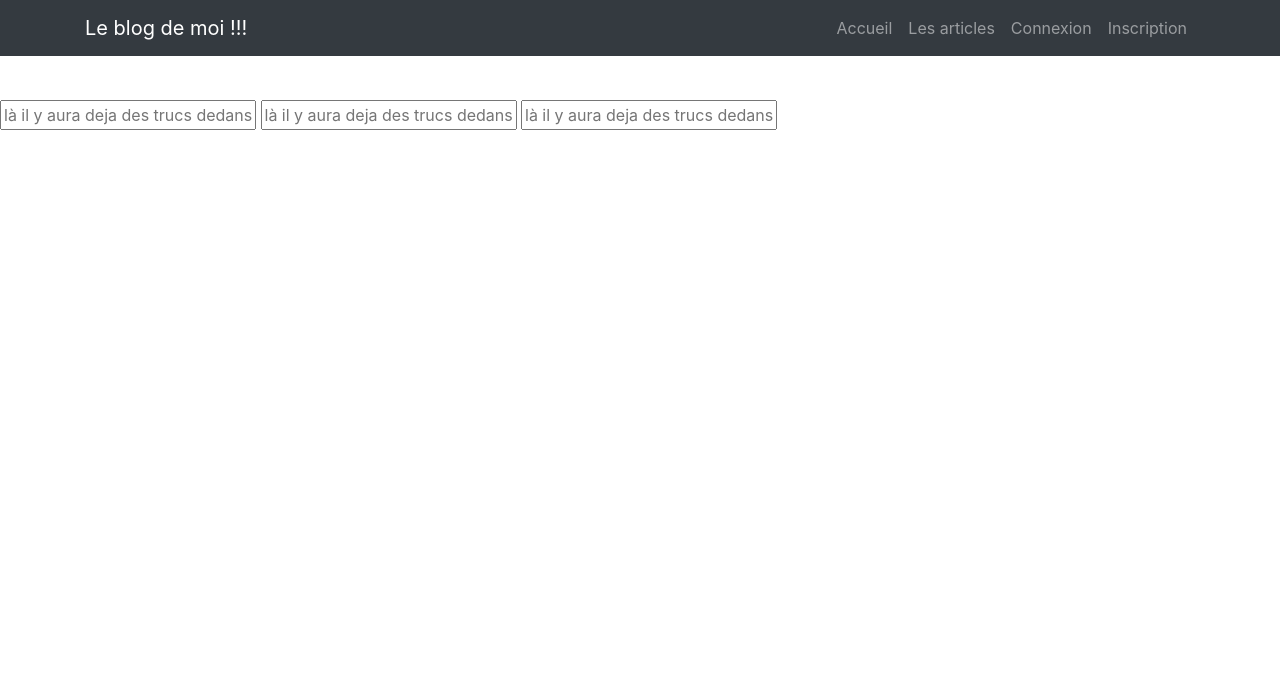
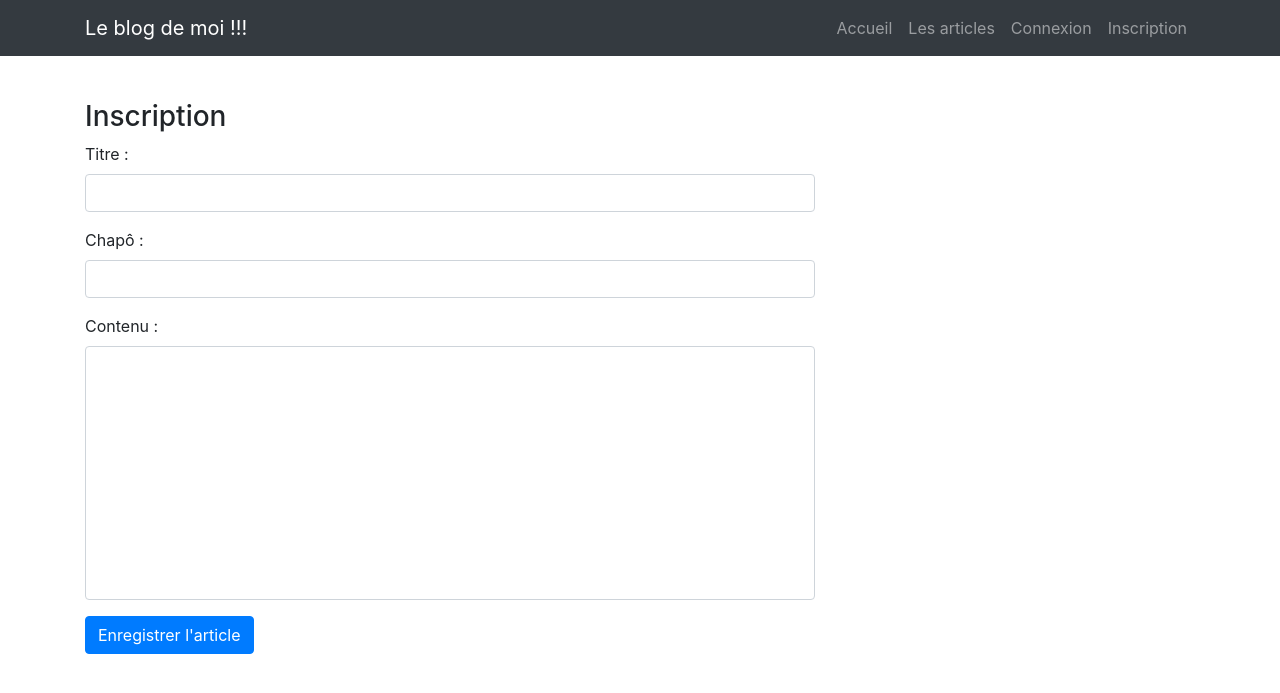
Before and after one commit to Alexisleveque-OC/P5_leveque_alexis, a PHP site: template P5_01_projet/App/View/PostUpdate.php in a window 1280 px wide. Shown: the top 693 px of the page. Run offline with PHP 8.4, Linux system fonts and the light colour scheme; the template is opened without the code that fills it, so the values that code supplies are empty.

Commit message:
begin updatePost(), need manager function for update

```diff
--- a/P5_01_projet/App/View/PostUpdate.php
+++ b/P5_01_projet/App/View/PostUpdate.php
@@ -7,11 +7,37 @@ ob_start();
 
 
 ?>
-    <form action="index.php?action=youhou" method="post">
-        <input type="text" placeholder="là il y aura deja des trucs dedans">
-        <input type="text" placeholder="là il y aura deja des trucs dedans">
-        <input type="text" placeholder="là il y aura deja des trucs dedans">
-    </form>
+    <main class="container">
+        <div class="row">
+            <div class="col-lg-8 mb-4">
+                <h3>Inscription</h3>
+                <form name="addPost" method="POST">
+                    <div class="control-group form-group">
+                        <div class="controls">
+                            <label >Titre :</label>
+                            <input name="title" type="text" class="form-control" placeholder="<?=$post->getTitle()?>" >
+                        </div>
+                    </div>
+                    <div class="control-group form-group">
+                        <div class="controls">
+                            <label >Chapô :</label>
+                            <input name="chapo" type="text" class="form-control" placeholder="<?=$post->getChapo()?>">
+                        </div>
+                    </div>
+                    <div class="control-group form-group">
+                        <div class="controls">
+                            <label >Contenu : </label>
+                            <textarea name="content" rows="10" cols="100" class="form-control" placeholder="<?=$post->getContent()?>"
+                                      style="resize:none">
+                            </textarea>
+                        </div>
+                    </div>
+
+                    <button type="submit" class="btn btn-primary" >Enregistrer l'article</button>
+                </form>
+            </div>
+        </div>
+    </main>
 
 <?php
 $content = ob_get_clean();
--- a/P5_01_projet/App/View/Posts.php
+++ b/P5_01_projet/App/View/Posts.php
@@ -33,6 +33,10 @@ ob_start();
             <p>
                 <?= $post->getUserId(); ?> ça c'est le nom de l'utilisateur normalement
             </p>
+            <button class="btn btn-primary"
+                    onclick="window.location.href='index.php?action=updatePost&id=<?=$post->getIdPost() ?>'" >
+                Modifier
+            </button>
             <?php
             //TODO : à voir pour afficher le nom de l'utilisateur plutot que l'id user + format date
         }
```
Also changed, not shown: P5_01_projet/App/Controller/UpdatePostController.php (added, +17 -0 lines), P5_01_projet/App/Manager/PostsManager.php (+12 -12 lines), P5_01_projet/Public/index.php (+12 -4 lines).
